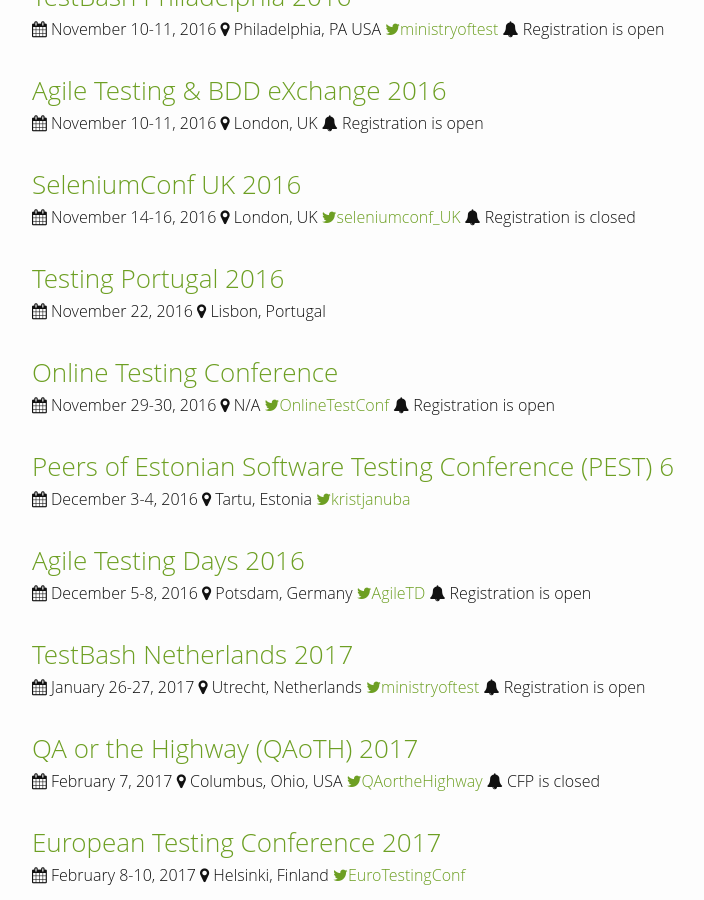
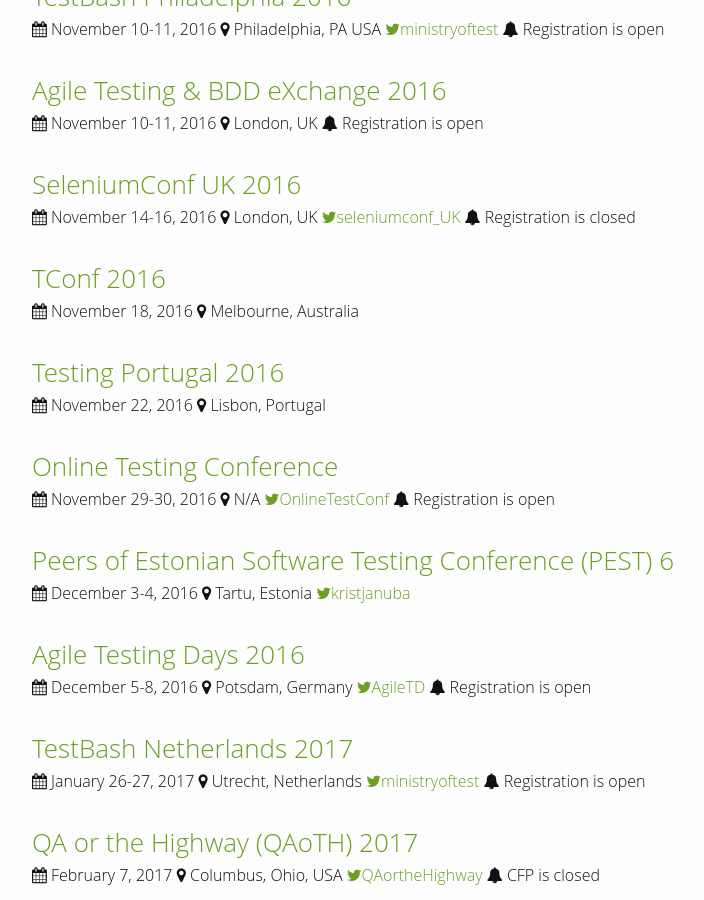
Before and after one commit to TestingConferences/testingconferences.github.io, a Jekyll site: the page built from index.html, in a window 1280 px wide and 900 px high, scrolled down 367 px. Shown: the whole window, without its empty margins (238-942 px from the left). Built offline with Jekyll 4.4.1, drawn with Linux system fonts in a browser that asks for light colours.

Commit message:
add tconf

```diff
--- a/_data/current.yml
+++ b/_data/current.yml
@@ -28,6 +28,11 @@
   url: http://seleniumconf.co.uk/
   twitter: seleniumconf_UK
   status: Registration is closed
+
+- name: TConf 2016
+  location: Melbourne, Australia
+  dates: "November 18, 2016"
+  url: https://tconf.io
 
 - name: Testing Portugal 2016
   location: Lisbon, Portugal
```
